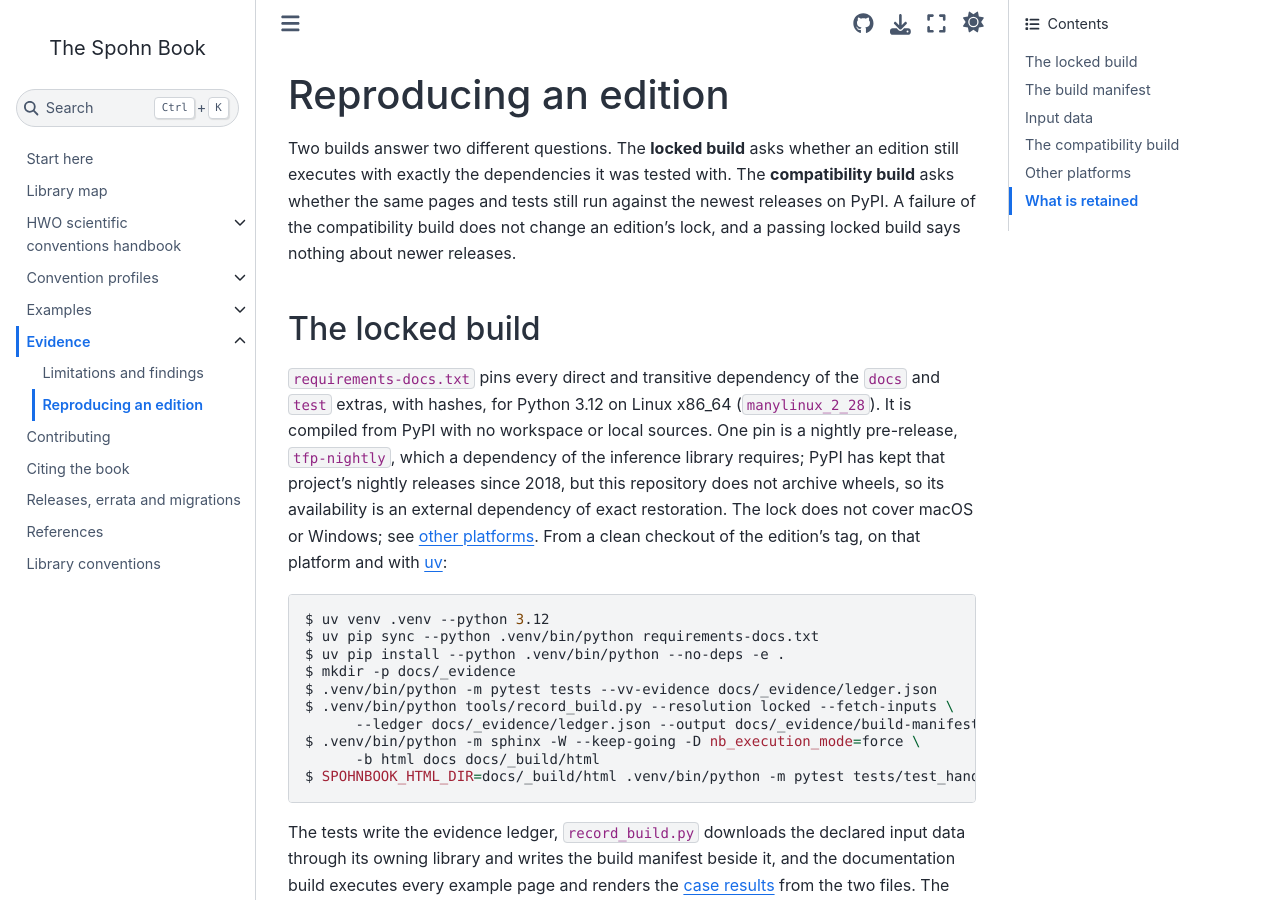
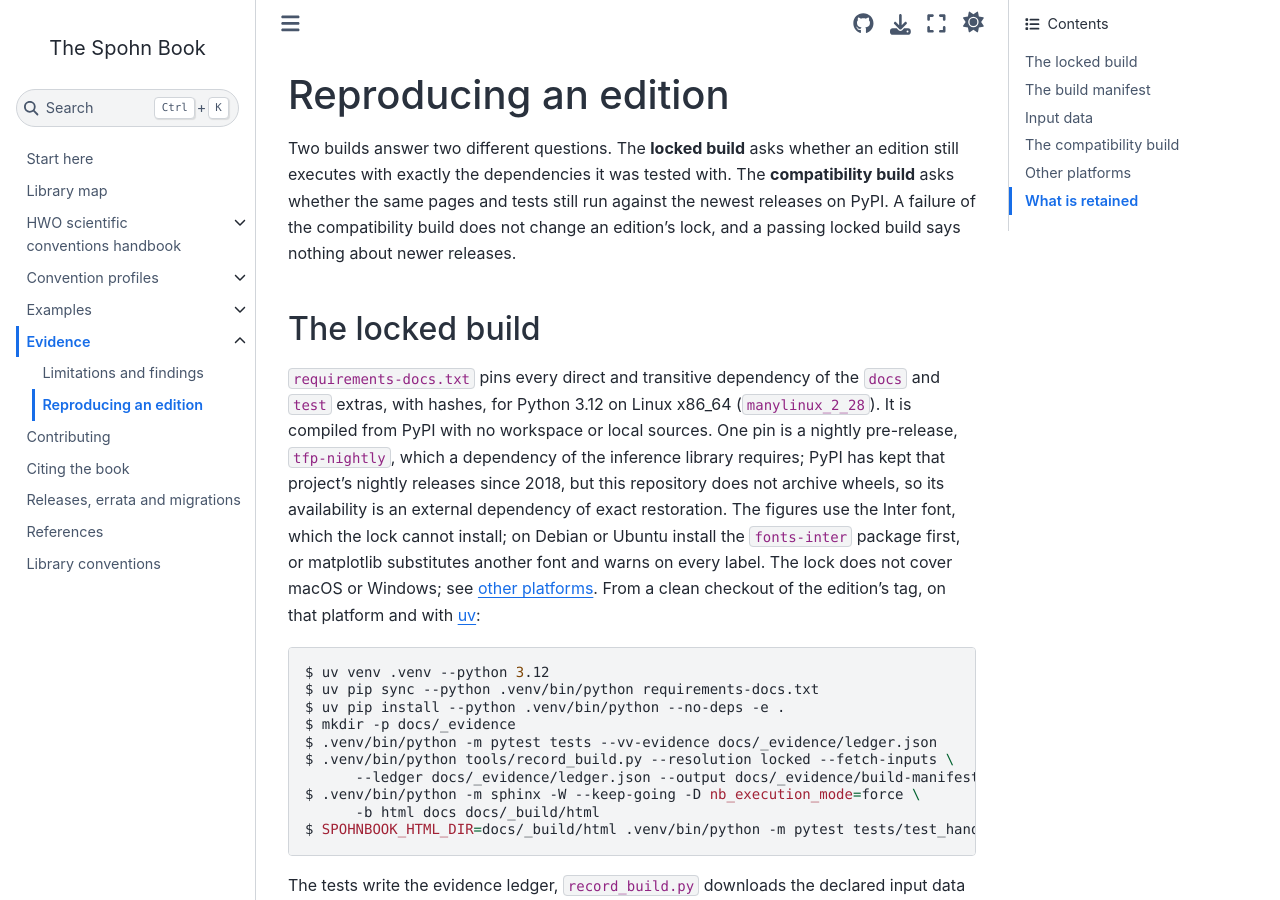
Before and after one commit to CoreySpohn/spohnbook, a Sphinx documentation site: the page built from docs/evidence/reproducing.md, in a window 1280 px wide and 900 px high. Built offline with Sphinx 7.4.7 and the Sphinx Book theme 1.1.4, drawn with Linux system fonts in a browser that asks for light colours.

Commit message:
fix(book): install the Inter font so executed figures stop warning

```diff
--- a/docs/evidence/reproducing.md
+++ b/docs/evidence/reproducing.md
@@ -16,8 +16,10 @@ releases.
 One pin is a nightly pre-release, `tfp-nightly`, which a
 dependency of the inference library requires; PyPI has kept that project's
 nightly releases since 2018, but this repository does not archive wheels, so its
-availability is an external dependency of exact restoration. The lock does not
-cover macOS or Windows; see
+availability is an external dependency of exact restoration. The figures use the
+Inter font, which the lock cannot install; on Debian or Ubuntu install the
+`fonts-inter` package first, or matplotlib substitutes another font and warns on
+every label. The lock does not cover macOS or Windows; see
 [other platforms](#reproducing-other-platforms). From a clean checkout of the
 edition's tag, on that platform and with [uv](https://docs.astral.sh/uv/):
 
```
Also changed, not shown: .readthedocs.yaml, 1 other file.
